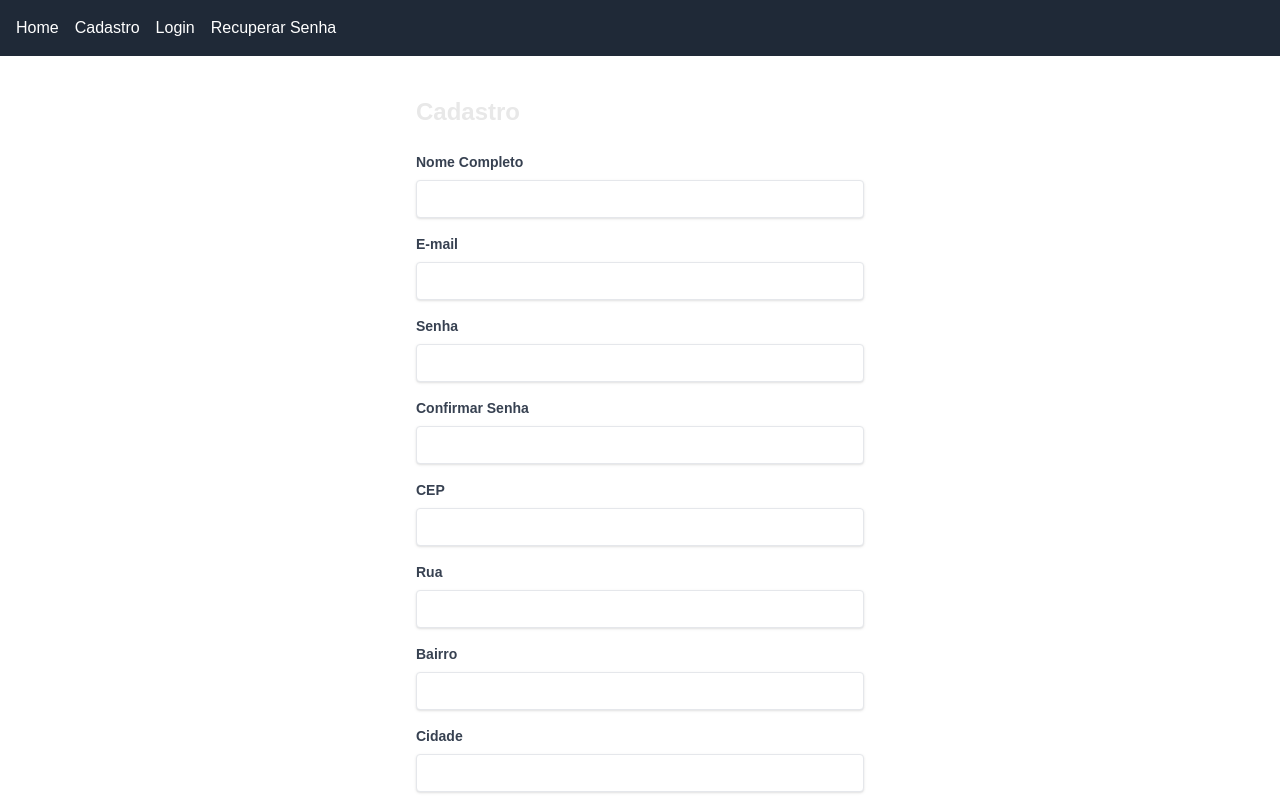
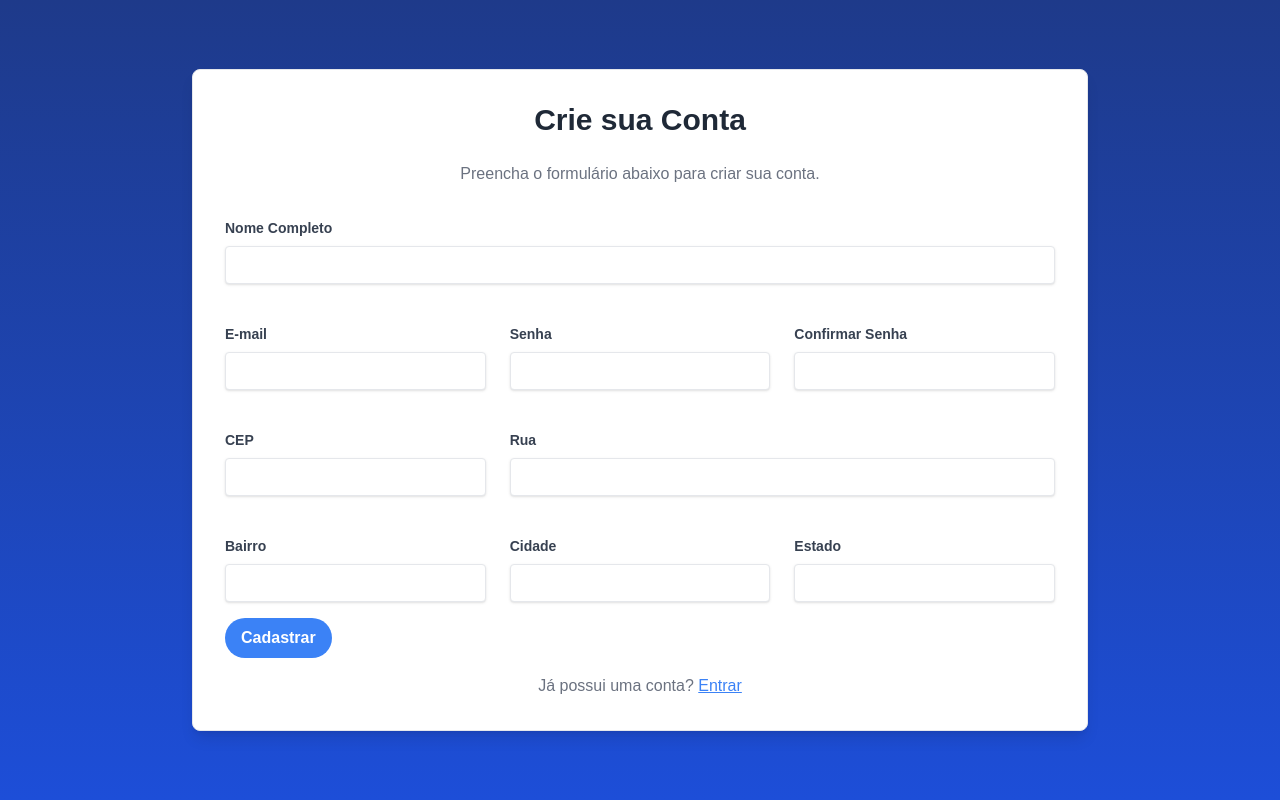
Before and after one commit to sasgustav/genezys-desafio-gustavo-vasconcelos, a Next.js app: page /register in a window 1280 px wide. Shown: the top 800 px of the page. Built offline with nearby package versions, Linux system fonts and the light colour scheme.

Commit message:
Refactor layout to hide register link in login page

```diff
--- a/src/app/layout.tsx
+++ b/src/app/layout.tsx
@@ -24,7 +24,7 @@ export default function RootLayout({
       <body>
         <AuthProvider>
           <Toaster position="top-right" reverseOrder={false} />{" "}
-          {pathname !== "/reset-password" && pathname !== "/login" && (
+          {pathname !== "/reset-password" && pathname !== "/login" && pathname !== "/register" && (
             <NavBar />
           )}
           <div>{children}</div>
--- a/src/app/login/page.tsx
+++ b/src/app/login/page.tsx
@@ -32,7 +32,7 @@ const Login = () => {
       );
 
       setTimeout(() => {
-        router.push("/dashboard");
+        router.push("/");
       }, 2000);
     } else {
       setError("Usuário ou senha inválidos. Por favor, tente novamente.");
@@ -66,11 +66,18 @@ const Login = () => {
             aria-label="Senha para login"
           />
           {error && <p className="text-red-500 text-sm mt-2">{error}</p>}{" "}
-          {/* Erro exibido */}
           <div className="flex justify-between items-center mt-4">
             <Button label="Entrar" onClick={() => {}} />
           </div>
-          <div className="text-center mt-6">
+          <div className="flex justify-center items-center space-x-4 mt-6">
+            <a
+              href="/register"
+              className="text-sm text-blue-600 hover:text-blue-800 underline"
+              aria-label="Cadastre-se"
+            >
+              Cadastre-se
+            </a>
+            <span className="text-gray-400">|</span>
             <a
               href="/reset-password"
               className="text-sm text-blue-600 hover:text-blue-800 underline"
--- a/src/app/register/page.tsx
+++ b/src/app/register/page.tsx
@@ -4,6 +4,7 @@ import React, { useState } from "react";
 import Button from "@/components/Button";
 import Input from "@/components/Input";
 import Form from "@/components/Form";
+import { toast } from "react-hot-toast"; // Importa o toast
 
 const Register = () => {
   const [name, setName] = useState("");
@@ -33,7 +34,7 @@ const Register = () => {
           state: data.uf,
         });
       } catch {
-        alert("CEP inválido");
+        toast.error("CEP inválido. Por favor, tente novamente.");
       }
     }
   };
@@ -41,21 +42,37 @@ const Register = () => {
   const handleSubmit = (e: React.FormEvent) => {
     e.preventDefault();
     if (password !== confirmPassword) {
-      alert("As senhas não coincidem");
+      toast.error("As senhas não coincidem.");
       return;
     }
+
+    toast.success("Cadastro realizado com sucesso!");
+
+    // Simula redirecionamento após 2 segundos
+    setTimeout(() => {
+      window.location.href = "/login";
+    }, 2000);
   };
 
   return (
-    <div className="max-w-md mx-auto mt-10">
-      <h1 className="text-2xl font-bold mb-4">Cadastro</h1>
+    <div className="min-h-screen bg-gradient-to-b from-blue-900 to-blue-700 flex items-center justify-center">
+      <div className="max-w-4xl w-full bg-white shadow-lg rounded-lg p-8 border border-gray-200">
+        <h1 className="text-3xl font-bold text-gray-800 text-center mb-6">
+          Crie sua Conta
+        </h1>
+        <p className="text-center text-gray-500 mb-8">
+          Preencha o formulário abaixo para criar sua conta.
+        </p>
         <Form onSubmit={handleSubmit}>
+          <div className="grid grid-cols-1 md:grid-cols-2 lg:grid-cols-3 gap-6">
+            <div className="col-span-1 md:col-span-2 lg:col-span-3">
               <Input
                 label="Nome Completo"
                 type="text"
                 value={name}
                 onChange={(e) => setName(e.target.value)}
               />
+            </div>
             <Input
               label="E-mail"
               type="email"
@@ -74,13 +91,20 @@ const Register = () => {
               value={confirmPassword}
               onChange={(e) => setConfirmPassword(e.target.value)}
             />
-        <Input label="CEP" type="text" value={cep} onChange={handleCepChange} />
+            <Input
+              label="CEP"
+              type="text"
+              value={cep}
+              onChange={handleCepChange}
+            />
+            <div className="col-span-1 md:col-span-2">
               <Input
                 label="Rua"
                 type="text"
                 value={address.street}
                 onChange={() => {}}
               />
+            </div>
             <Input
               label="Bairro"
               type="text"
@@ -99,8 +123,23 @@ const Register = () => {
               value={address.state}
               onChange={() => {}}
             />
-        <Button label="Cadastrar" onClick={() => {}} />
+          </div>
+          <Button
+            label="Cadastrar"
+            onClick={() => {}}
+            className="w-full bg-green-600 hover:bg-green-700 text-white py-3 rounded-md mt-6 transition duration-300"
+          />
         </Form>
+        <p className="text-center text-gray-500 mt-4">
+          Já possui uma conta?{" "}
+          <a
+            href="/login"
+            className="text-blue-500 hover:text-blue-700 underline"
+          >
+            Entrar
+          </a>
+        </p>
+      </div>
     </div>
   );
 };
--- a/src/components/Form.tsx
+++ b/src/components/Form.tsx
@@ -7,7 +7,7 @@ interface FormProps {
 
 const Form: React.FC<FormProps> = ({ children, onSubmit }) => {
   return (
-    <form onSubmit={onSubmit} className="max-w-md mx-auto mt-6">
+    <form onSubmit={onSubmit} className="max-w mx-auto mt-6">
       {children}
     </form>
   );
```
Lines whose indentation alone changed are shown as unchanged.
